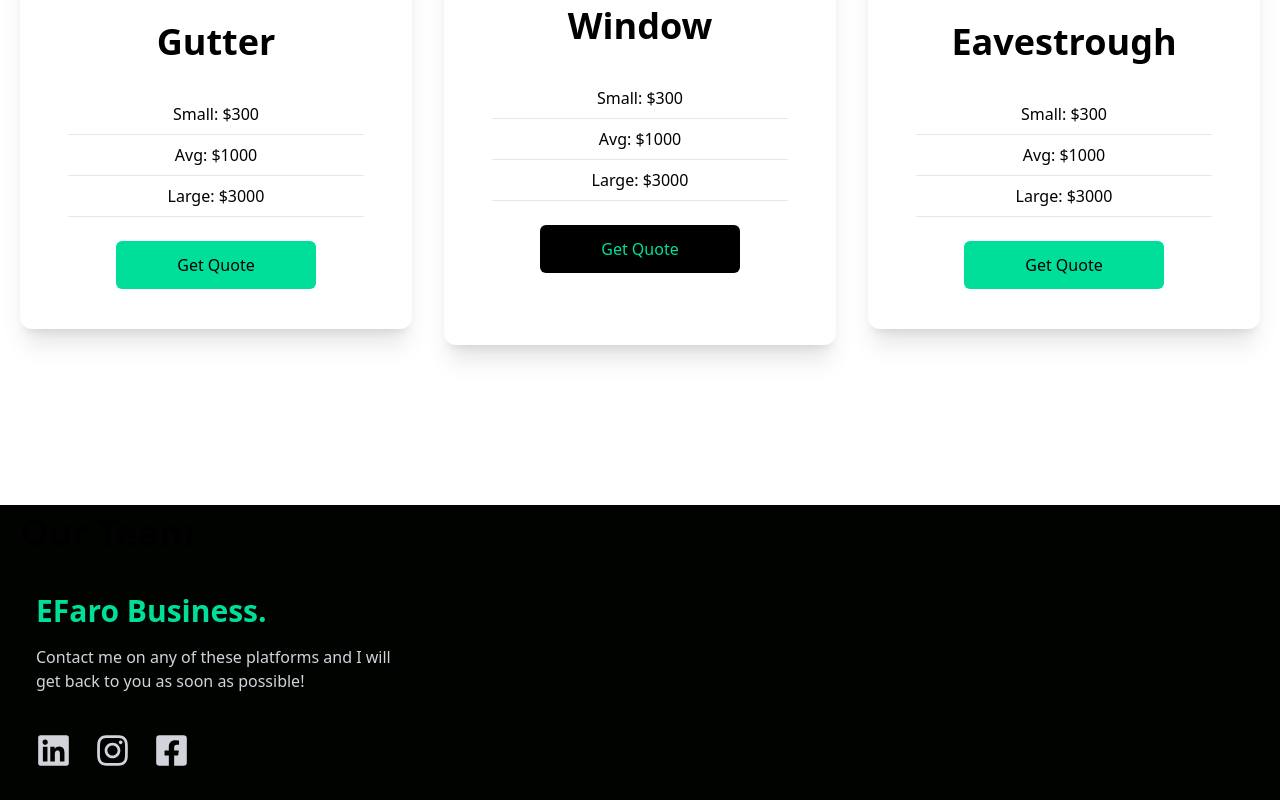
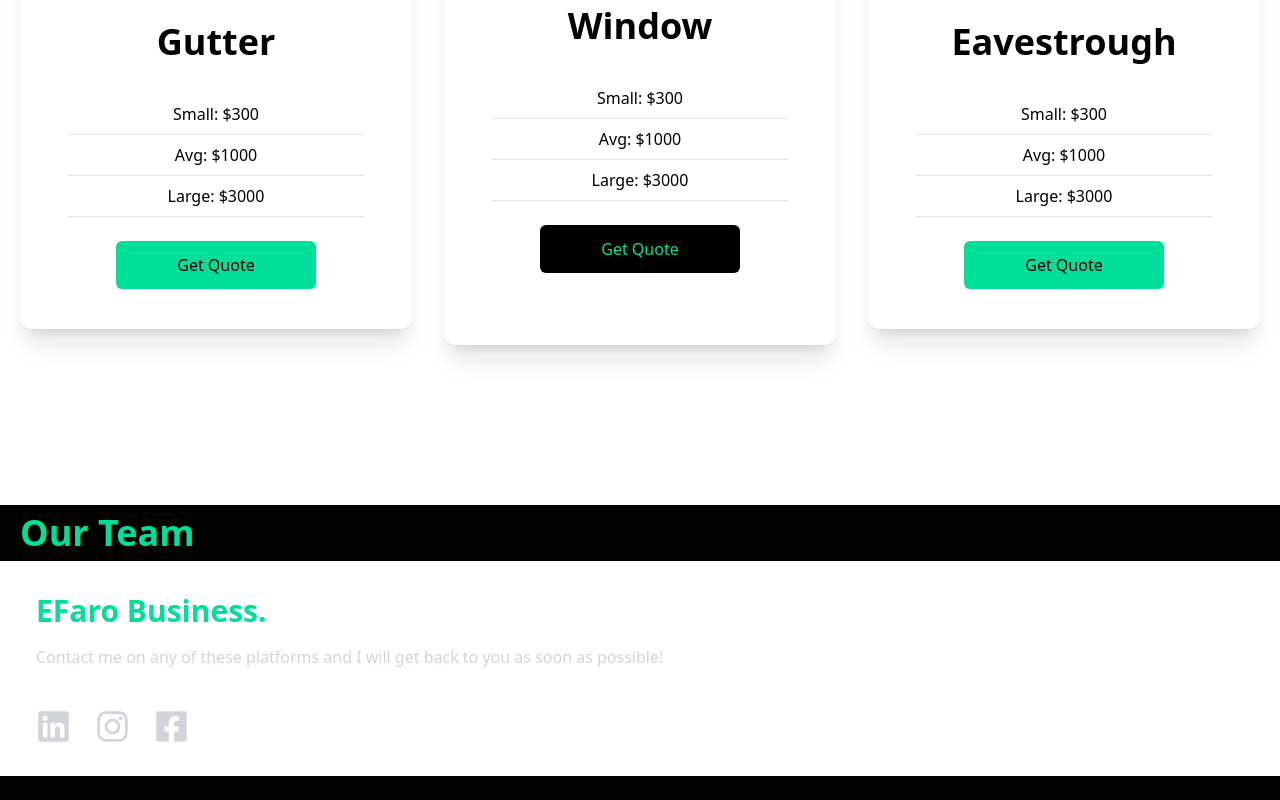
Before and after one commit to GabeDiniz/efaro-business, a React (Create React App) app: page / in a window 1280 px wide. Shown: the part 1964-2764 px from the top of the page. After the commit the page ends 2740 px from the top, so only its background shows below. Built offline with nearby package versions, Linux system fonts and the light colour scheme.

Commit message:
Fix: footer misaligned issue

```diff
--- a/src/components/Footer.jsx
+++ b/src/components/Footer.jsx
@@ -3,8 +3,8 @@ import { FaFacebookSquare, FaInstagram, FaLinkedin } from "react-icons/fa";
 
 const Footer = () => {
   return (
-    <section className="w-full max-w-[1240px] mx-auto py-8 px-4 grid lg:grid-cols-3 gap-8 text-gray-300">
-      <div>
+    <footer className="w-full text-gray-300 bg-white">
+      <div className="max-w-[1240px] mx-auto grid md:grid-cols-1 py-8 px-4 ">
         <h1 className="w-full text-3xl font-bold text-[#00df9a]">
           EFaro Business.
         </h1>
@@ -24,7 +24,7 @@ const Footer = () => {
           </a>
         </div>
       </div>
-    </section>
+    </footer>
   );
 };
 
--- a/src/components/OurTeam.jsx
+++ b/src/components/OurTeam.jsx
@@ -3,7 +3,7 @@ import React from "react";
 const OurTeam = () => {
   return (
     <section className="w-full max-w-[1240px] mx-auto">
-      <h1 className="md:text-4xl sm:text-3xl text-2xl font-bold py-2">
+      <h1 className="md:text-4xl sm:text-3xl text-2xl font-bold py-2 text-[#00df9a]">
         Our Team
       </h1>
       <div className=""></div>
```
